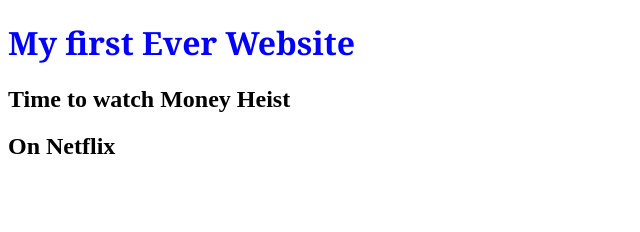
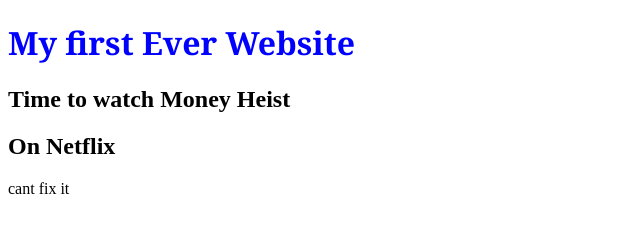
Before and after one commit to SakhawatAdox/Adoxes-website, a plain HTML site: page index.html in a window 1280 px wide. Shown: the full height of the page, 0-640 px from the left. Drawn offline with Linux system fonts and the light colour scheme.

Commit message:
cant fix

```diff
--- a/index.html
+++ b/index.html
@@ -15,5 +15,6 @@
     <h1>My first Ever Website</h1>
     <h2>Time to watch Money Heist</h2>
     <h2> On Netflix</h2>
+    <p>cant fix it </p>
 </body>
 </html>
```
